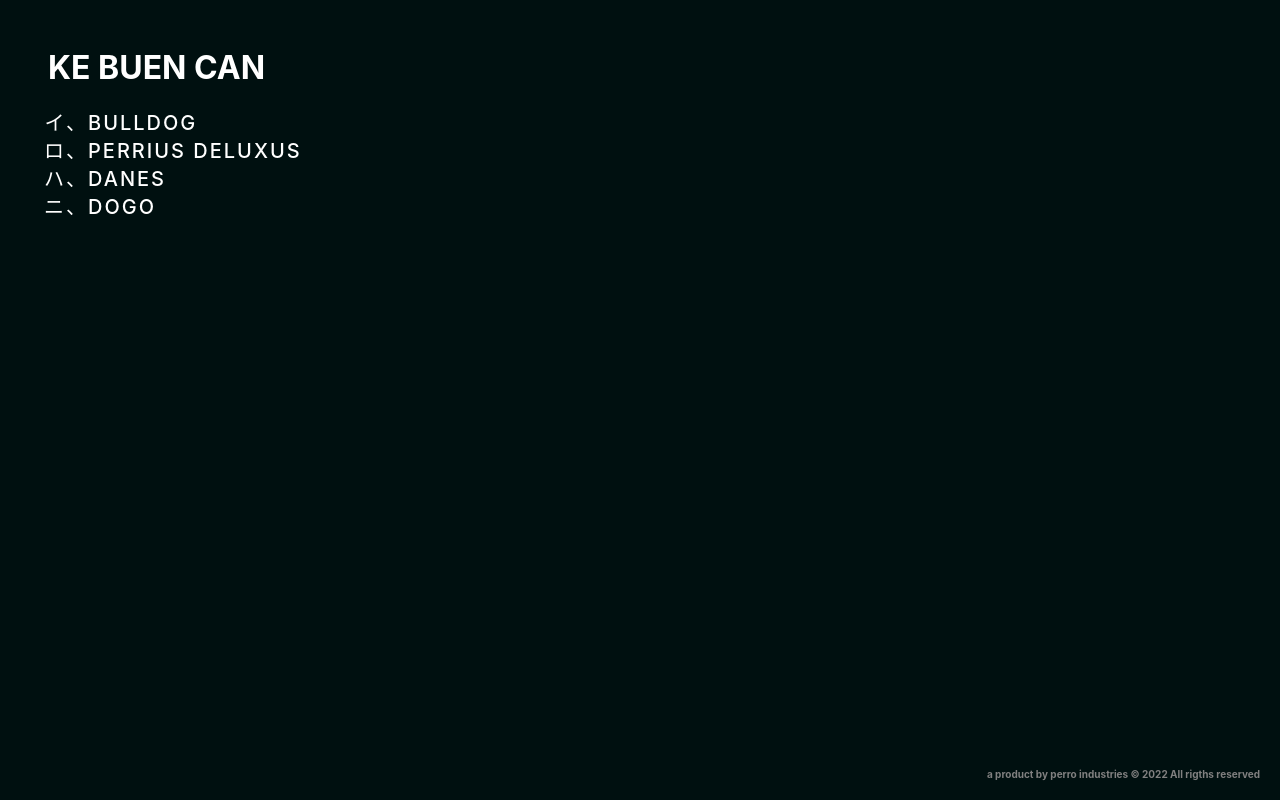
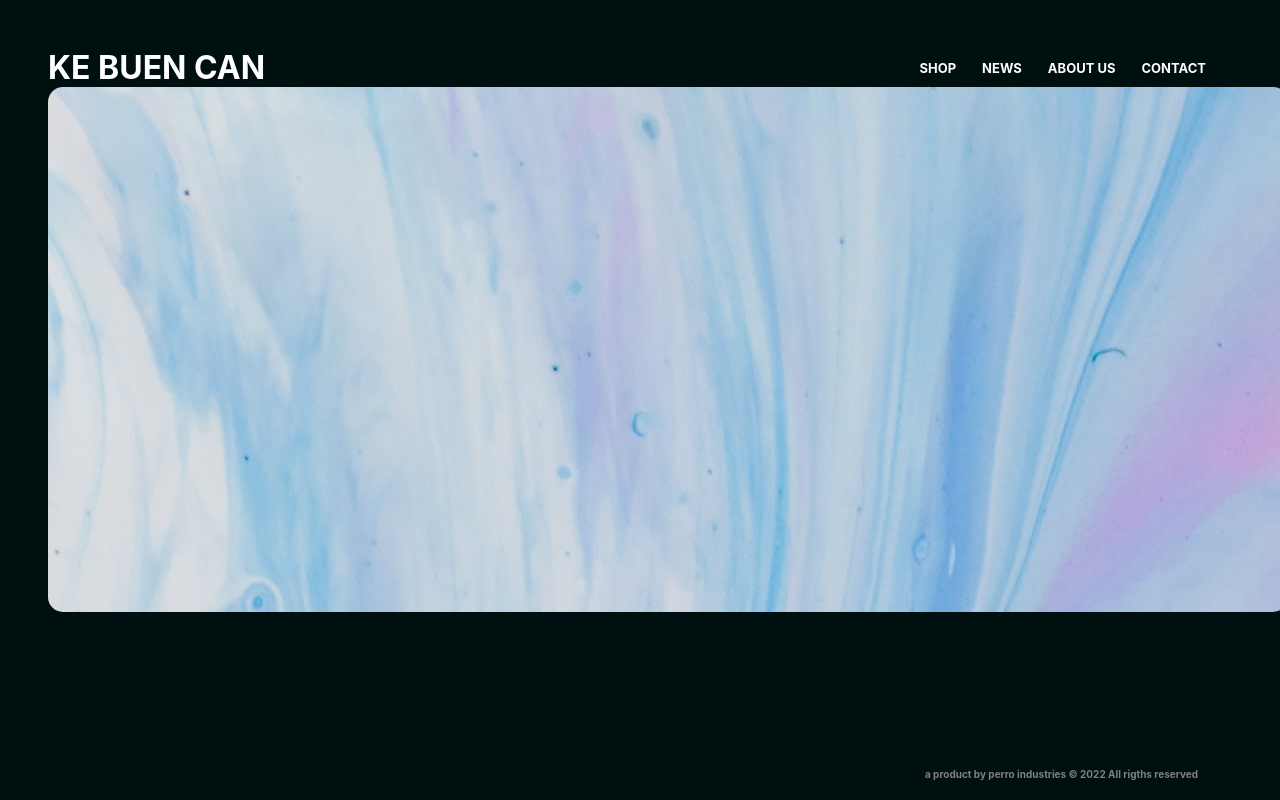
Before and after one commit to germaimo/perro, a React (Create React App) app: page / in a window 1280 px wide. Built offline with nearby package versions, Linux system fonts and the light colour scheme.

Commit message:
nuevos compnentes, img agregada, css medio vago

```diff
--- a/src/components/App/App.js
+++ b/src/components/App/App.js
@@ -2,13 +2,18 @@ import Header from '../Header/Header';
 import Footer from '../Footer/Footer';
 import Content from '../Content/Content';
 import styles from './App.module.css';
+import Menu from "../Menu/Menu";
 
 
 const App = () =>{
   return  <div className={styles['app_wrapper']}>
-  <Header/>
-  <Content/>
-  <Footer/>
+    <div className={styles['header_menu_container']}>
+      <Header/>
+      <Menu/>
+    </div>
+
+    <Content/>
+    <Footer/>
   </div>
 }
 
--- a/src/components/App/App.module.css
+++ b/src/components/App/App.module.css
@@ -5,3 +5,9 @@
     color: white;
     padding: 1.5em;
 }
+
+.header_menu_container{
+    display: flex;
+    justify-content: space-between;
+    align-items: center;
+}
--- a/src/components/Content/Content.js
+++ b/src/components/Content/Content.js
@@ -1,14 +1,18 @@
 import React from 'react'
 import styles from './Content.module.css'
+import img from '../../assets/pawel-czerwinski-8uZPynIu-rQ-unsplash.jpg'
 
 const Content = () => {
-  return (
-        <ul className={styles['text_content']}>
-            <li>BULLDOG</li>
-            <li>PERRIUS DELUXUS</li>
-            <li>DANES</li>
-            <li>DOGO</li>
-        </ul>
+  return (<div className={styles['content_hero']}>
+
+          <img src={img} alt='hero'/>
+        </div>
+        // <ul className={styles['text_content']}>
+        //     <li>BULLDOG</li>
+        //     <li>PERRIUS DELUXUS</li>
+        //     <li>DANES</li>
+        //     <li>DOGO</li>
+        // </ul>
   )
 
 }
--- a/src/components/Content/Content.module.css
+++ b/src/components/Content/Content.module.css
@@ -4,3 +4,10 @@
     font-size: 20px;
     letter-spacing: 2px;
 }
+
+.content_hero{
+    width: 1240px;
+    height: 525px;
+    border-radius: 15px;
+    overflow: hidden;
+}
--- a/src/components/Footer/Footer.module.css
+++ b/src/components/Footer/Footer.module.css
@@ -4,5 +4,5 @@
     bottom: 0;
     padding: 2em;
     color: grey;
-    right: 0;
+    right: 62px;
 }
--- a/src/components/Header/Header.js
+++ b/src/components/Header/Header.js
@@ -1,9 +1,8 @@
 import React from "react";
 
+
 const Header = () =>{
-    return (
-        <div>KE BUEN CAN</div>
-    )
+    return ( <div>KE BUEN CAN</div> )
 }
 
 export default Header
--- /dev/null
+++ b/src/components/Menu/Menu.js
@@ -0,0 +1,15 @@
+import React from 'react'
+import styles from './Menu.module.css'
+
+const Menu = () => {
+  return (
+    <ul className={styles['menu']}>
+        <li>Shop</li>
+        <li>News</li>
+        <li>About us</li>
+        <li>Contact</li>
+    </ul>
+  )
+}
+
+export default Menu
--- /dev/null
+++ b/src/components/Menu/Menu.module.css
@@ -0,0 +1,10 @@
+.menu{
+    display: flex;
+    text-transform: uppercase;
+    font-size: 13px;
+    list-style-type: none;
+}
+
+.menu li{
+    margin-right: 2em;
+}
--- a/src/index.css
+++ b/src/index.css
@@ -12,3 +12,11 @@ code {
   font-family: source-code-pro, Menlo, Monaco, Consolas, 'Courier New',
     monospace;
 }
+
+ul{
+  margin-block-start: 0;
+  margin-block-end: 0;
+  margin-inline-start: 0;
+  margin-inline-end: 0;
+  padding-inline-start: 0;
+}
```
Also changed, not shown: src/assets/pawel-czerwinski-8uZPynIu-rQ-unsplash.jpg (added).
